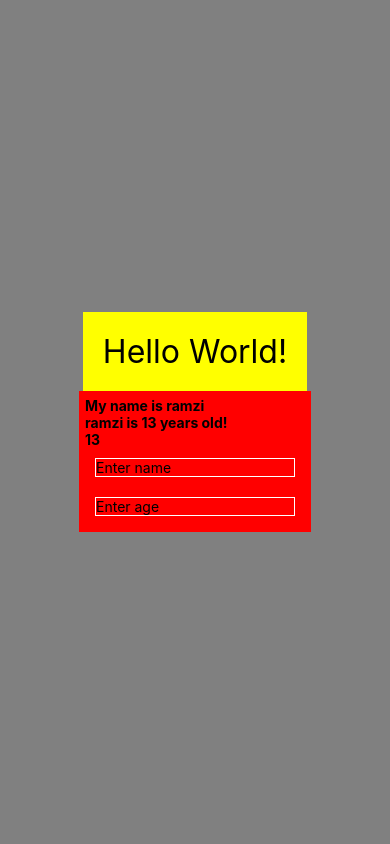
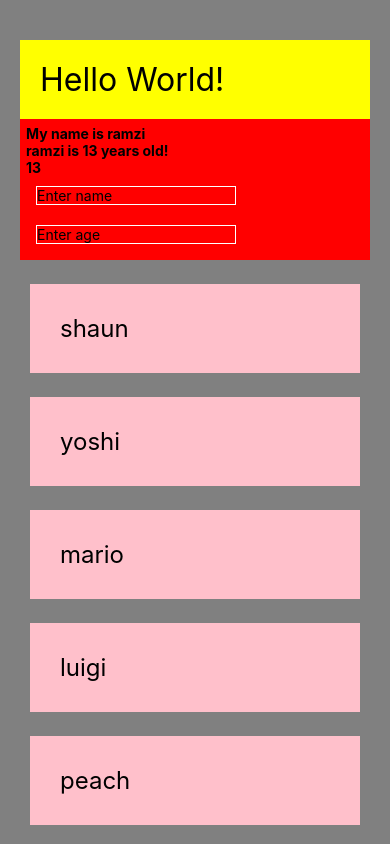
Before and after one commit to ramziosta/react-native-demo-app, a React Native app: screen / in a window 390 px wide. Built offline with nearby package versions, Linux system fonts and the light colour scheme.

Commit message:
map list and flatlist added

```diff
--- a/App.js
+++ b/App.js
@@ -1,8 +1,17 @@
 import { setStatusBarNetworkActivityIndicatorVisible } from "expo-status-bar";
 import React, { useState } from "react";
-import { StyleSheet, Text, View, Button, TextInput } from "react-native";
+import { StyleSheet, Text, View, Button, TextInput, FlatList, ScrollView } from "react-native";
 
 export default function App() {
+  const [people, setPeople] = useState([
+    { name: 'shaun', id: '1' },
+    { name: 'yoshi', id: '2' },
+    { name: 'mario', id: '3' },
+    { name: 'luigi', id: '4' },
+    { name: 'peach', id: '5' },
+    { name: 'toad', id: '6' },
+    { name: 'bowser', id: '7' },
+  ]);
   const [name, setName] = useState("ramzi");
   const [age, setAge] = useState(13);
 
@@ -16,7 +25,8 @@ export default function App() {
 
   return (
     <View style={styles.container}>
-      <View style={styles.header}>
+      <ScrollView>
+       <View style={styles.header}>
         <Text style={styles.headerText}>Hello World!</Text>
       </View>
       <View style={styles.body}>
@@ -40,6 +50,27 @@ export default function App() {
         onChangeText={(newAge)=>setAge(newAge)}
         />
       </View>
+      <ScrollView>
+        {
+          people.map(item => {
+            return (
+              <View key={item.id}>
+                <Text style={styles.item} >{item.name}</Text>
+              </View>
+              );
+          })
+        }
+      </ScrollView>
+      <FlatList
+      style = {styles.list}
+        numColumns={2}
+        keyExtractor={(item) => item.id}
+        data={people}
+        renderItem={({ item }) => (
+          <Text style={styles.item}>{item.name}</Text>
+        )}
+      />
+      </ScrollView>
     </View>
   );
 }
@@ -48,8 +79,10 @@ const styles = StyleSheet.create({
   container: {
     flex: 1,
     backgroundColor: "grey",
-    alignItems: "center",
+    // alignItems: "center",
     justifyContent: "center",
+    paddingTop: 40,
+    paddingHorizontal: 20,
   },
   header: {
     backgroundColor: "yellow",
@@ -76,4 +109,15 @@ const styles = StyleSheet.create({
     margin: 10,
     width: 200,
   },
+  list:{
+    marginTop:10,
+  },
+  item: {
+    flex: 1,
+    marginHorizontal: 10,
+    marginTop: 24,
+    padding: 30,
+    backgroundColor: 'pink',
+    fontSize: 24,
+  },
 });
```
